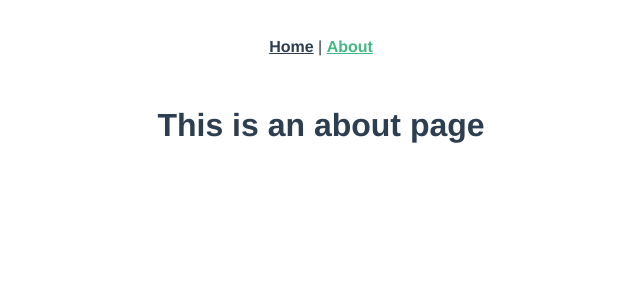
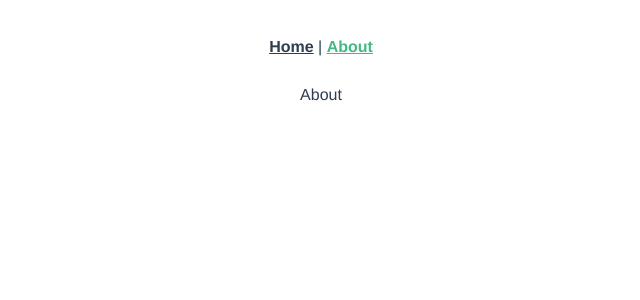
Before and after one commit to MacDavid1989/jobs-router-practice, a Vue app: page /about in a window 1280 px wide. Shown: the top 300 px of the page, without its empty margins (319-959 px from the left). Built offline with nearby package versions, Linux system fonts and the light colour scheme.

Commit message:
setup files and folder structure for base router setup app

```diff
--- a/src/App.vue
+++ b/src/App.vue
@@ -3,28 +3,13 @@
     <router-link to="/">Home</router-link> |
     <router-link to="/about">About</router-link>
   </div>
-  <router-view/>
+  <router-view />
 </template>
 
-<style>
-#app {
-  font-family: Avenir, Helvetica, Arial, sans-serif;
-  -webkit-font-smoothing: antialiased;
-  -moz-osx-font-smoothing: grayscale;
-  text-align: center;
-  color: #2c3e50;
-}
+<script>
+export default {
+  name: "App",
+};
+</script>
 
-#nav {
-  padding: 30px;
-}
-
-#nav a {
-  font-weight: bold;
-  color: #2c3e50;
-}
-
-#nav a.router-link-exact-active {
-  color: #42b983;
-}
-</style>
+<style></style>
--- a/src/main.js
+++ b/src/main.js
@@ -1,5 +1,10 @@
-import { createApp } from 'vue'
-import App from './App.vue'
-import router from './router'
+import { createApp } from "vue";
+import App from "./App.vue";
+import router from "./router";
 
-createApp(App).use(router).mount('#app')
+// styles
+import "./styles/global.css";
+
+createApp(App)
+  .use(router)
+  .mount("#app");
--- a/src/router/index.js
+++ b/src/router/index.js
@@ -1,25 +1,22 @@
-import { createRouter, createWebHistory } from 'vue-router'
-import Home from '../views/Home.vue'
+import { createRouter, createWebHistory } from "vue-router";
+import { Home, About } from "../views";
 
 const routes = [
   {
-    path: '/',
-    name: 'Home',
-    component: Home
+    path: "/",
+    name: "Home",
+    component: Home,
   },
   {
-    path: '/about',
-    name: 'About',
-    // route level code-splitting
-    // this generates a separate chunk (about.[hash].js) for this route
-    // which is lazy-loaded when the route is visited.
-    component: () => import(/* webpackChunkName: "about" */ '../views/About.vue')
-  }
-]
+    path: "/about",
+    name: "About",
+    component: About,
+  },
+];
 
 const router = createRouter({
   history: createWebHistory(process.env.BASE_URL),
-  routes
-})
+  routes,
+});
 
-export default router
+export default router;
--- /dev/null
+++ b/src/styles/global.css
@@ -0,0 +1,20 @@
+#app {
+  font-family: Avenir, Helvetica, Arial, sans-serif;
+  -webkit-font-smoothing: antialiased;
+  -moz-osx-font-smoothing: grayscale;
+  text-align: center;
+  color: #2c3e50;
+}
+
+#nav {
+  padding: 30px;
+}
+
+#nav a {
+  font-weight: bold;
+  color: #2c3e50;
+}
+
+#nav a.router-link-exact-active {
+  color: #42b983;
+}
--- a/src/views/About.vue
+++ b/src/views/About.vue
@@ -1,5 +1,13 @@
 <template>
   <div class="about">
-    <h1>This is an about page</h1>
+    About
   </div>
 </template>
+
+<script>
+export default {
+  name: "About",
+};
+</script>
+
+<style></style>
--- a/src/views/Home.vue
+++ b/src/views/Home.vue
@@ -1,18 +1,11 @@
 <template>
   <div class="home">
-    <img alt="Vue logo" src="../assets/logo.png">
-    <HelloWorld msg="Welcome to Your Vue.js App"/>
+    Home
   </div>
 </template>
 
 <script>
-// @ is an alias to /src
-import HelloWorld from '@/components/HelloWorld.vue'
-
 export default {
-  name: 'Home',
-  components: {
-    HelloWorld
-  }
-}
+  name: "Home",
+};
 </script>
--- /dev/null
+++ b/src/views/index.js
@@ -0,0 +1,4 @@
+import Home from "./Home.vue";
+import About from "./About.vue";
+
+export { Home, About };
```
